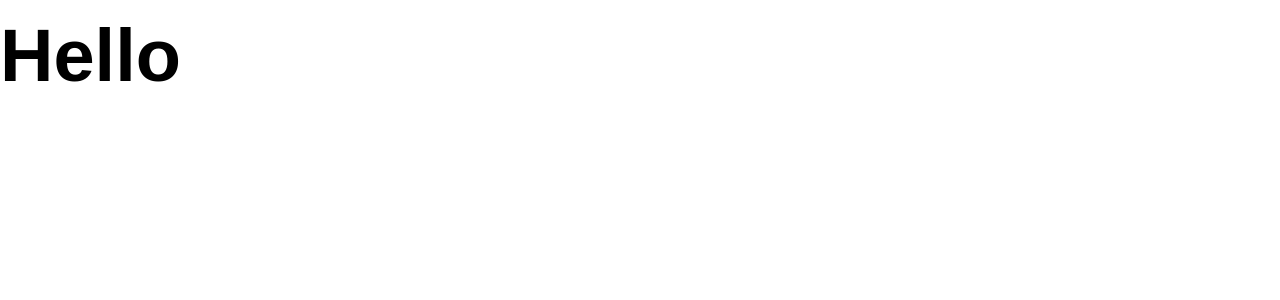
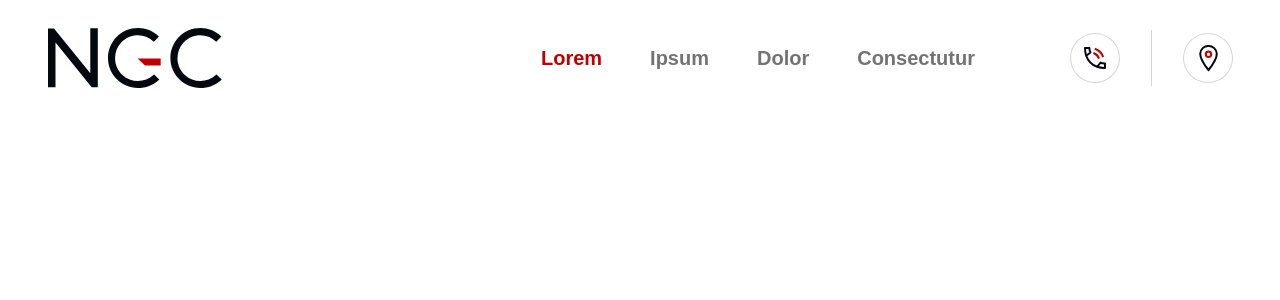
Before and after one commit to tfo-ngcircle/new-globe-center, a Next.js app: page / in a window 1280 px wide. Shown: the top 300 px of the page. Built offline with nearby package versions, Linux system fonts and the light colour scheme; a web font is replaced by a local one.

Commit message:
finished header

```diff
--- a/jsconfig.json
+++ b/jsconfig.json
@@ -4,7 +4,8 @@
     "paths": {
       "@/components/*": ["src/components/*"],
       "@/pages/*": ["src/pages/*"],
-      "@/lib/*": ["src/lib/*"]
+      "@/lib/*": ["src/lib/*"],
+      "@/icons/*": ["src/icons/*"]
     }
   }
 }
--- a/src/components/header.js
+++ b/src/components/header.js
@@ -0,0 +1,57 @@
+import Link from "./link";
+import Logo from "./logo";
+import { useRouter } from "next/router";
+import { Marker } from "@/icons/marker";
+import { Phone } from "@/icons/phone";
+
+const destinations = [
+  { label: "Lorem", link: "" },
+  { label: "Ipsum", link: "ipsum" },
+  { label: "Dolor", link: "dolor" },
+  { label: "Consectutur", link: "consectutur" },
+];
+
+export default function Header() {
+  const router = useRouter();
+
+  return (
+    <div className="bg-white bg-opacity-20">
+      <header className="container flex justify-between items-center py-7 ">
+        <div>
+          <Link>
+            <Logo />
+          </Link>
+        </div>
+        <div className="flex space-x-24 items-center">
+          <ul className="flex space-x-12">
+            {destinations.map((it) => (
+              <li key={it.link}>
+                <h6>
+                  <Link
+                    href={`/${it.link}`}
+                    className={
+                      router.asPath == `/${it.link}`
+                        ? "text-primary"
+                        : "text-gray-500 hover:text-primary"
+                    }
+                  >
+                    {it.label}
+                  </Link>
+                </h6>
+              </li>
+            ))}
+          </ul>
+          <div className="flex items-center space-x-8">
+            <Link href="#">
+              <Phone className="rounded-full ring-1 ring-gray-300 hover:ring-primary hover:ring-opacity-50" />
+            </Link>
+            <span className="h-14 w-px bg-gray-300" />
+            <Link href="#">
+              <Marker className="rounded-full ring-1 ring-gray-300 hover:ring-primary hover:ring-opacity-50" />
+            </Link>
+          </div>
+        </div>
+      </header>
+    </div>
+  );
+}
--- /dev/null
+++ b/src/components/link.js
@@ -0,0 +1,12 @@
+import React from "react";
+import Link from "next/link";
+
+const MyLink = ({ href = "/", className, children }) => {
+  return (
+    <Link href={href}>
+      <a className={className}>{children}</a>
+    </Link>
+  );
+};
+
+export default MyLink;
--- /dev/null
+++ b/src/components/logo.js
@@ -0,0 +1,20 @@
+export default function Logo({
+  className = "text-black",
+  classNameFlag = "text-primary",
+  height = 60,
+}) {
+  return (
+    <svg viewBox="0 0 173.6 60" height={height}>
+      <g className="fill-current">
+        <path
+          d="M152.3 60c-16.6-.1-30-13.5-29.9-30.1S135.9-.1 152.5 0c7.6 0 14.9 2.9 20.5 8.2l.4.4-5.1 5.1-.4-.3c-9.2-8.6-23.7-8.1-32.3 1.2s-8.1 23.7 1.2 32.3c8.8 8.2 22.5 8.1 31.3-.1l.4-.3 5.2 5-.4.4c-5.7 5.1-13.2 8.1-21 8.1zM89.9 60c-16.6-.1-30-13.5-29.9-30.1S73.5-.1 90.1 0c7.6 0 14.9 2.9 20.5 8.2l.4.4-5.1 5.1-.4-.3c-9.2-8.6-23.7-8.1-32.3 1.2s-8.1 23.7 1.2 32.3c8.8 8.2 22.5 8.1 31.3-.1l.4-.3 5.2 5-.4.4c-5.7 5.1-13.2 8.1-21 8.1zM7.4 59.3H0V.4h5.8l.2.2 36.3 44.7V.3h7.5v58.9h-6.1l-.2-.2-36-44.4v44.7z"
+          className={className}
+        />
+        <path
+          d="m89.6 30.5 7.4 7.1h15.7v-7.1H89.6z"
+          className={classNameFlag}
+        />
+      </g>
+    </svg>
+  );
+}
--- /dev/null
+++ b/src/icons/marker.js
@@ -0,0 +1,18 @@
+export const Marker = ({ size = 48, className }) => {
+  return (
+    <svg viewBox="0 0 48 48" height={size} className={className}>
+      <g className="stroke-current stroke-2">
+        <path
+          d="M24.5 12c-4.4-.2-8.1 3.3-8.3 7.7 0 6 8.3 16.3 8.3 16.3s8.3-10.3 8.3-16.3c-.2-4.4-3.9-7.9-8.3-7.7z"
+          style={{ fill: "none" }}
+          className="text-black"
+        />
+        <path
+          d="M24.5 23c-1.5 0-2.7-1.2-2.7-2.7 0-1.5 1.2-2.7 2.7-2.7 1.5 0 2.7 1.2 2.7 2.7 0 1.5-1.2 2.7-2.7 2.7z"
+          style={{ fill: "none" }}
+          className="text-primary"
+        />
+      </g>
+    </svg>
+  );
+};
--- /dev/null
+++ b/src/icons/phone.js
@@ -0,0 +1,27 @@
+export const Phone = ({ size = 48, className }) => {
+  return (
+    <svg
+      xmlSpace="preserve"
+      viewBox="0 0 48 48"
+      height={size}
+      className={className}
+    >
+      <g className="stroke-current stroke-2">
+        <path
+          d="M26.2 32.8c2.5.9 5.1 1.3 7.8 1.2v-4.4c-3.3 0-4.4-1.1-4.4-1.1l-3.4 4.3c-5.1-1.8-9.1-5.9-11-11l4.3-3.3s-1.1-1.1-1.1-4.4H14c0 2.6.4 5.3 1.2 7.8"
+          style={{
+            fill: "none",
+            strokeLinejoin: "round",
+            strokeMiterlimit: 10,
+          }}
+          className="text-black"
+        />
+        <path
+          d="M23.8 14.8c3.9 1.3 7 4.4 8.3 8.3M22.4 19c2.6.9 4.7 2.9 5.6 5.6"
+          style={{ fill: "none" }}
+          className="text-primary"
+        />
+      </g>
+    </svg>
+  );
+};
--- a/src/pages/index.js
+++ b/src/pages/index.js
@@ -1,7 +1,9 @@
+import Header from "@/components/header";
+
 export default function Home() {
   return (
     <>
-      <h1>Hello</h1>
+      <Header />
     </>
   );
 }
--- a/src/styles/globals.css
+++ b/src/styles/globals.css
@@ -41,6 +41,6 @@
   }
 
   .caption {
-    @apply text-xs font-body font-bold capitalize;
+    @apply text-xs font-body font-bold uppercase text-gray-500;
   }
 }
--- a/tailwind.config.js
+++ b/tailwind.config.js
@@ -41,6 +41,13 @@ module.exports = {
     },
     container: {
       center: true,
+      padding: {
+        DEFAULT: "1.25rem",
+        sm: "2rem",
+        lg: "3rem",
+        xl: "3rem",
+        "2xl": "3rem",
+      },
     },
     extend: {},
   },
```
